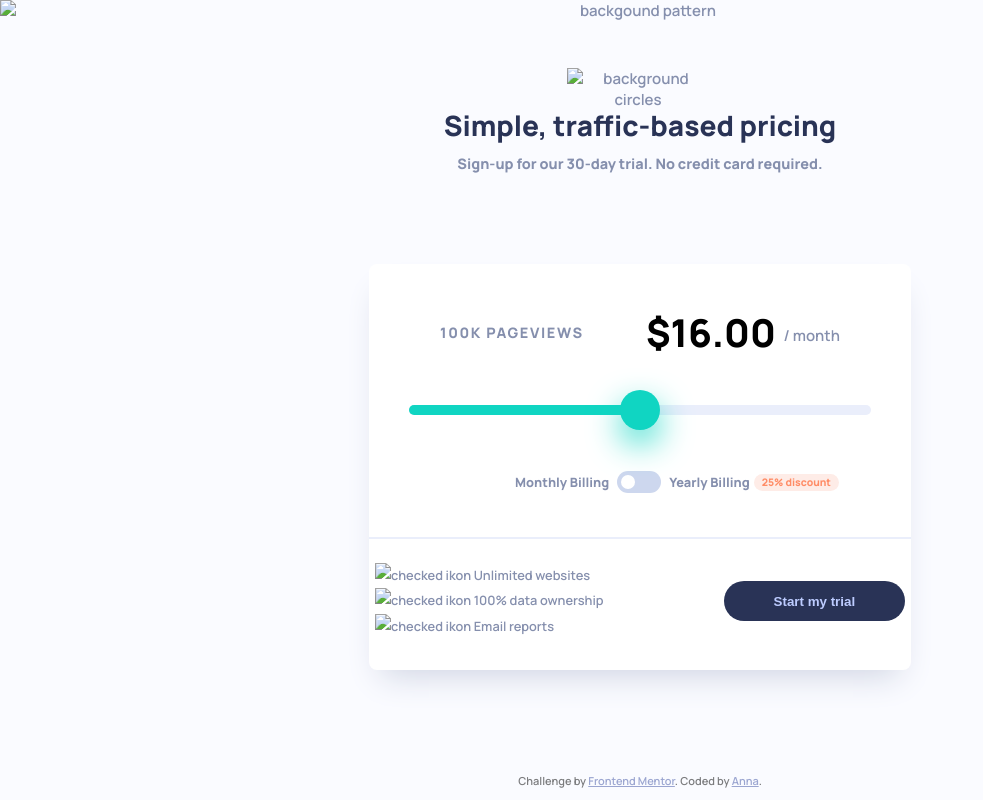
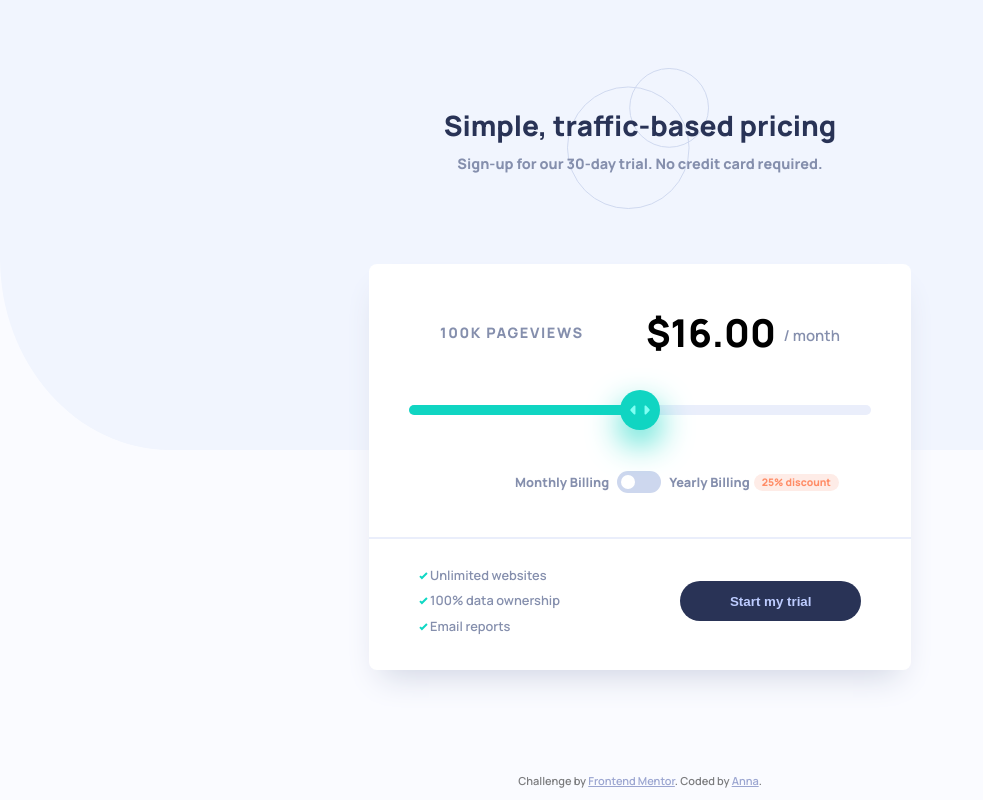
Before and after one commit to Anna-Z-Krk/InteractivePricing, a plain HTML site: page index.html in a window 1280 px wide. Shown: the whole page, without its empty margins (0-983 px from the left). Drawn offline with Linux system fonts and the light colour scheme; the site is published under a folder, as on GitHub Pages, so addresses that start at the root find nothing.

Commit message:
Add files via upload

```diff
--- a/index.html
+++ b/index.html
@@ -29,12 +29,12 @@
     <main class="main">
       <header class="header">
         <img
-          src="/images/pattern-circles.svg"
+          src="images/pattern-circles.svg"
           alt="background circles"
           class="header__img-circle"
         />
         <img
-          src="/images/bg-pattern.svg"
+          src="images/bg-pattern.svg"
           alt="backgound pattern"
           class="header__img-bg"
         />
@@ -94,7 +94,7 @@
             <li>
               <img
                 class="bottom__list-checked"
-                src="/images/icon-check.svg"
+                src="images/icon-check.svg"
                 alt="checked ikon"
               />
               Unlimited websites
@@ -102,7 +102,7 @@
             <li>
               <img
                 class="bottom__list-checked"
-                src="/images/icon-check.svg"
+                src="images/icon-check.svg"
                 alt="checked ikon"
               />
               100% data ownership
@@ -110,7 +110,7 @@
             <li>
               <img
                 class="bottom__list-checked"
-                src="/images/icon-check.svg"
+                src="images/icon-check.svg"
                 alt="checked ikon"
               />
               Email reports
--- a/sass/style.scss
+++ b/sass/style.scss
@@ -124,7 +124,7 @@ li {
           background-color: var(--cyan-slider-bg);
           box-shadow: 0px 14px 34px -2px var(--cyan-slider-bg);
           cursor: pointer;
-          background-image: url(/images/icon-slider.svg);
+          background-image: url(../images/icon-slider.svg);
           background-size: 20px;
           background-position: center;
           background-repeat: no-repeat;
```
Also changed, not shown: css/style.css, 1 other file.
